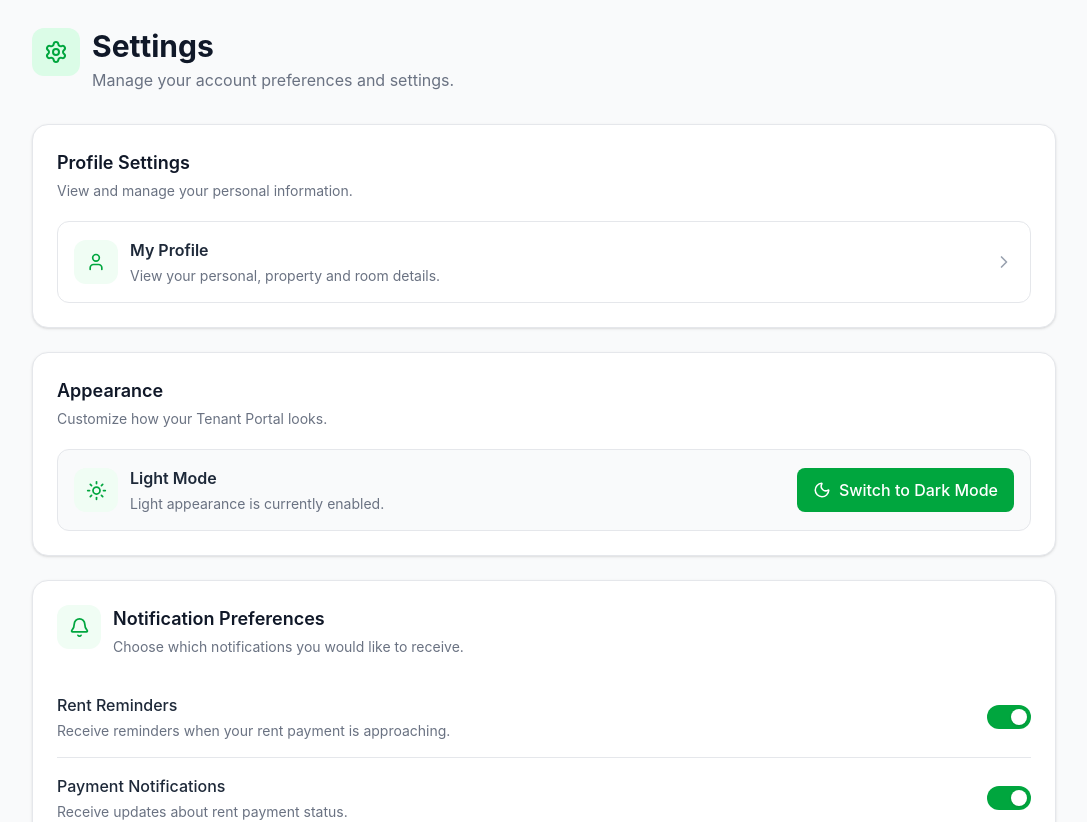
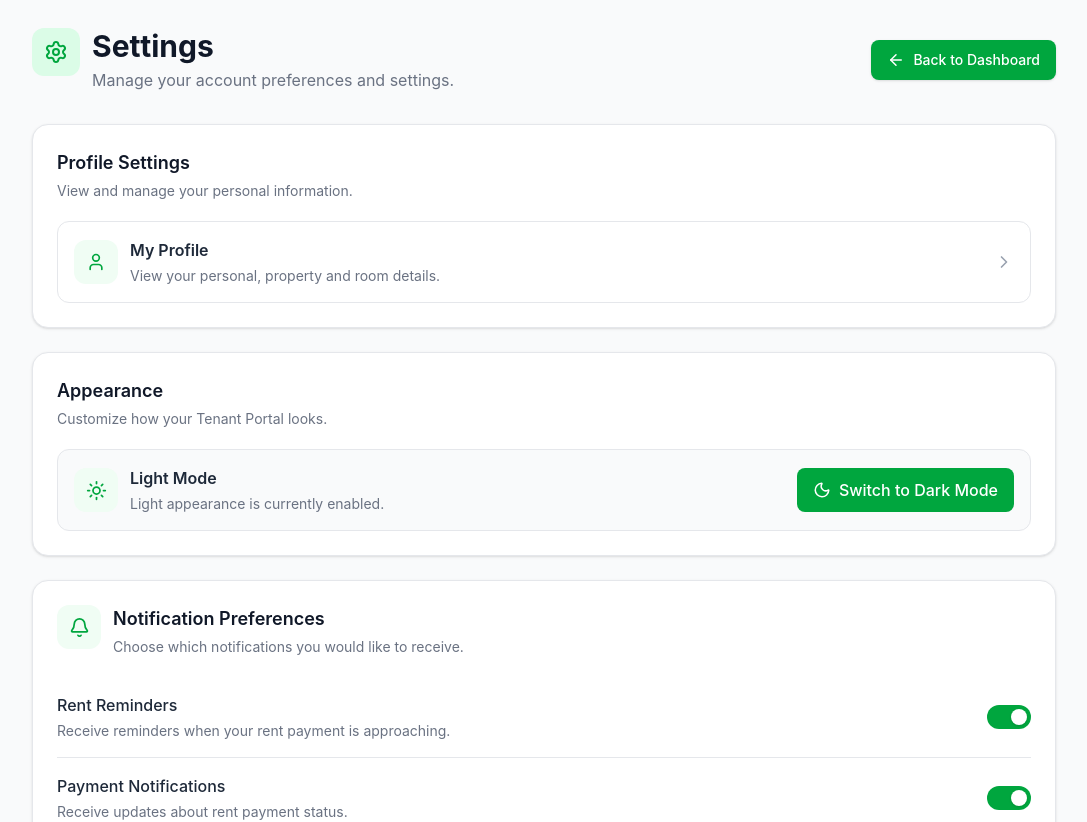
Before and after one commit to goyalprince2005/Rental-Management-System, a React (Vite) app in the folder client/: page /tenant-settings in a window 1280 px wide. Shown: the top 822 px of the page, without its empty margins (91-1178 px from the left). Built offline with nearby package versions, Linux system fonts and the light colour scheme.

Commit message:
Add back to dashboard button in tenant settings

```diff
--- a/client/src/components/TenantSettings.jsx
+++ b/client/src/components/TenantSettings.jsx
@@ -1,4 +1,3 @@
-
 import React, { useEffect, useState } from "react";
 import { useNavigate } from "react-router-dom";
 
@@ -16,6 +15,7 @@ import {
   Check,
   Settings,
   Info,
+  ArrowLeft,
 } from "lucide-react";
 
 import { useTenantTheme } from "../context/TenantThemeContext";
@@ -133,6 +133,14 @@ function TenantSettings() {
   };
 
   // =======================================================
+  // BACK TO DASHBOARD
+  // =======================================================
+
+  const handleBackToDashboard = () => {
+    navigate("/tenant-dashboard");
+  };
+
+  // =======================================================
   // NOTIFICATION SWITCH COMPONENT
   // =======================================================
 
@@ -225,9 +233,9 @@ function TenantSettings() {
     );
   };
 
-  // =======================================================
+  // =========================================================
   // MAIN UI
-  // =======================================================
+  // =========================================================
 
   return (
     <div className="min-h-screen bg-gray-50 px-3 py-5 transition-colors duration-300 dark:bg-gray-950 sm:px-5 sm:py-7 lg:px-8">
@@ -238,7 +246,11 @@ function TenantSettings() {
         {/* PAGE HEADER */}
         {/* ================================================= */}
 
-        <div className="mb-6 flex items-start gap-3 sm:mb-8">
+        <div className="mb-6 flex flex-col gap-4 sm:mb-8 sm:flex-row sm:items-center sm:justify-between">
+
+          {/* HEADER TITLE */}
+
+          <div className="flex min-w-0 items-start gap-3">
             <div className="flex h-12 w-12 shrink-0 items-center justify-center rounded-xl bg-green-100 dark:bg-green-900/30">
               <Settings
                 size={24}
@@ -255,6 +267,19 @@ function TenantSettings() {
                 Manage your account preferences and settings.
               </p>
             </div>
+          </div>
+
+          {/* BACK TO DASHBOARD BUTTON */}
+
+          <button
+            type="button"
+            onClick={handleBackToDashboard}
+            className="inline-flex w-full items-center justify-center gap-2 rounded-lg bg-green-600 px-4 py-2.5 text-sm font-medium text-white shadow-sm transition hover:bg-green-700 active:bg-green-800 sm:w-auto sm:shrink-0"
+          >
+            <ArrowLeft size={18} />
+            Back to Dashboard
+          </button>
+
         </div>
 
         {/* ================================================= */}
```
Lines whose indentation alone changed are shown as unchanged.
